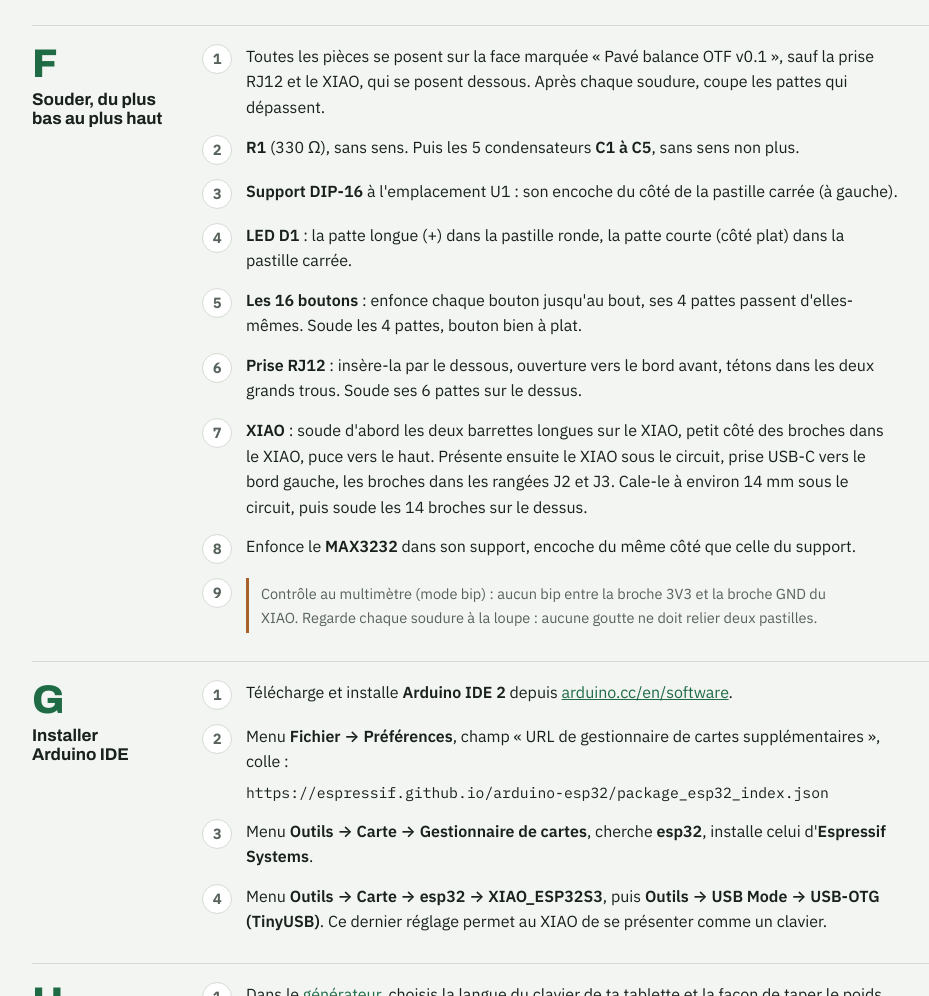
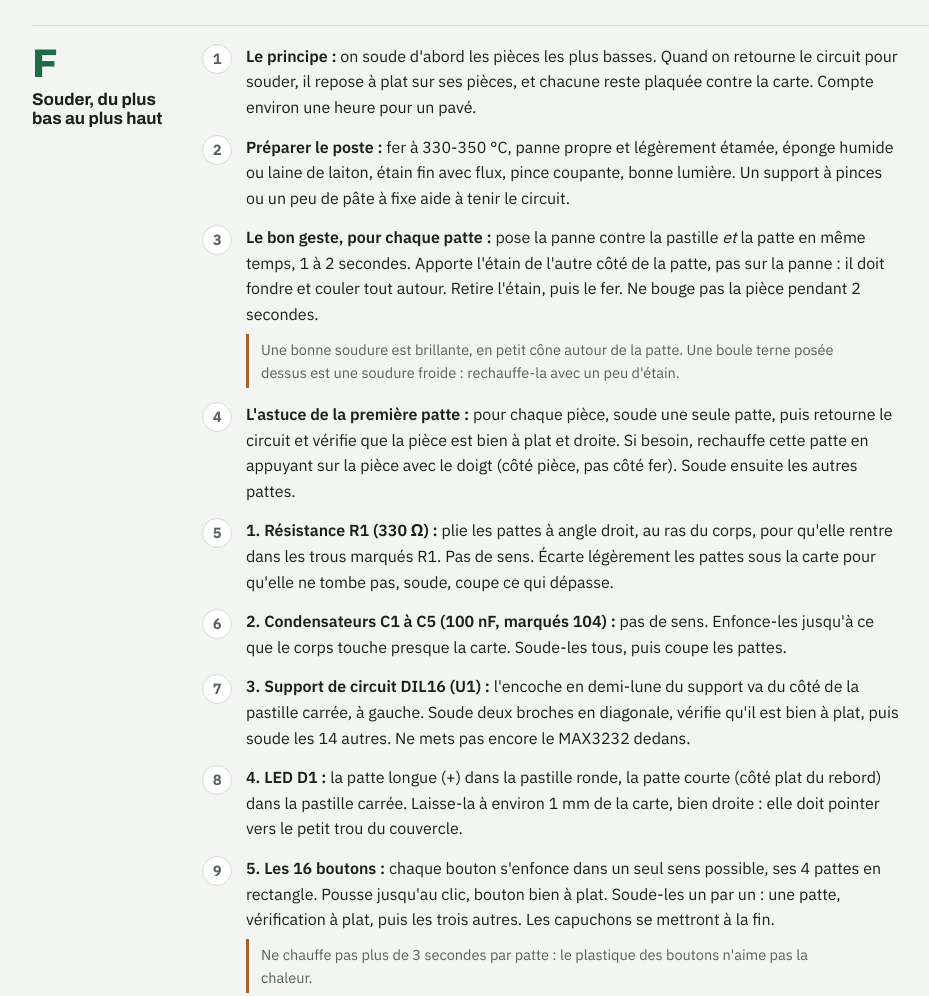
Before and after one commit to nicolasmieral-wq/balance-connectee-otf, a plain HTML site: page docs/kit/index.html in a window 1280 px wide. Shown: the part 6032-7028 px from the top of the page, without its empty margins (84-1013 px from the left). Drawn offline with Linux system fonts and the light colour scheme.

Commit message:
Kit : guide de soudure pas à pas
Co-Authored-By: Claude Opus 5.5 <noreply@anthropic.com>
Claude-Session: https://claude.ai/code/session_017j3kZc2cF2CFNJpLeghc96

```diff
--- a/docs/kit/index.html
+++ b/docs/kit/index.html
@@ -273,15 +273,22 @@ html{scroll-behavior:smooth}
 
       <article class="phase"><header><span class="lettre">F</span><h3>Souder, du plus bas au plus haut</h3></header>
         <ol class="etapes">
-          <li><div><p>Toutes les pièces se posent sur la face marquée « Pavé balance OTF v0.1 », sauf la prise RJ12 et le XIAO, qui se posent dessous. Après chaque soudure, coupe les pattes qui dépassent.</p></div></li>
-          <li><div><p><b>R1</b> (330 Ω), sans sens. Puis les 5 condensateurs <b>C1 à C5</b>, sans sens non plus.</p></div></li>
-          <li><div><p><b>Support DIP-16</b> à l'emplacement U1 : son encoche du côté de la pastille carrée (à gauche).</p></div></li>
-          <li><div><p><b>LED D1</b> : la patte longue (+) dans la pastille ronde, la patte courte (côté plat) dans la pastille carrée.</p></div></li>
-          <li><div><p><b>Les 16 boutons</b> : enfonce chaque bouton jusqu'au bout, ses 4 pattes passent d'elles-mêmes. Soude les 4 pattes, bouton bien à plat.</p></div></li>
-          <li><div><p><b>Prise RJ12</b> : insère-la par le dessous, ouverture vers le bord avant, tétons dans les deux grands trous. Soude ses 6 pattes sur le dessus.</p></div></li>
-          <li><div><p><b>XIAO</b> : soude d'abord les deux barrettes longues sur le XIAO, petit côté des broches dans le XIAO, puce vers le haut. Présente ensuite le XIAO sous le circuit, prise USB-C vers le bord gauche, les broches dans les rangées J2 et J3. Cale-le à environ 14 mm sous le circuit, puis soude les 14 broches sur le dessus.</p></div></li>
-          <li><div><p>Enfonce le <b>MAX3232</b> dans son support, encoche du même côté que celle du support.</p></div></li>
-          <li><div><p class="verif">Contrôle au multimètre (mode bip) : aucun bip entre la broche 3V3 et la broche GND du XIAO. Regarde chaque soudure à la loupe : aucune goutte ne doit relier deux pastilles.</p></div></li>
+          <li><div><p><b>Le principe :</b> on soude d'abord les pièces les plus basses. Quand on retourne le circuit pour souder, il repose à plat sur ses pièces, et chacune reste plaquée contre la carte. Compte environ une heure pour un pavé.</p></div></li>
+          <li><div><p><b>Préparer le poste :</b> fer à 330-350 °C, panne propre et légèrement étamée, éponge humide ou laine de laiton, étain fin avec flux, pince coupante, bonne lumière. Un support à pinces ou un peu de pâte à fixe aide à tenir le circuit.</p></div></li>
+          <li><div><p><b>Le bon geste, pour chaque patte :</b> pose la panne contre la pastille <i>et</i> la patte en même temps, 1 à 2 secondes. Apporte l'étain de l'autre côté de la patte, pas sur la panne : il doit fondre et couler tout autour. Retire l'étain, puis le fer. Ne bouge pas la pièce pendant 2 secondes.</p><p class="verif">Une bonne soudure est brillante, en petit cône autour de la patte. Une boule terne posée dessus est une soudure froide : rechauffe-la avec un peu d'étain.</p></div></li>
+          <li><div><p><b>L'astuce de la première patte :</b> pour chaque pièce, soude une seule patte, puis retourne le circuit et vérifie que la pièce est bien à plat et droite. Si besoin, rechauffe cette patte en appuyant sur la pièce avec le doigt (côté pièce, pas côté fer). Soude ensuite les autres pattes.</p></div></li>
+          <li><div><p><b>1. Résistance R1 (330 Ω) :</b> plie les pattes à angle droit, au ras du corps, pour qu'elle rentre dans les trous marqués R1. Pas de sens. Écarte légèrement les pattes sous la carte pour qu'elle ne tombe pas, soude, coupe ce qui dépasse.</p></div></li>
+          <li><div><p><b>2. Condensateurs C1 à C5 (100 nF, marqués 104) :</b> pas de sens. Enfonce-les jusqu'à ce que le corps touche presque la carte. Soude-les tous, puis coupe les pattes.</p></div></li>
+          <li><div><p><b>3. Support de circuit DIL16 (U1) :</b> l'encoche en demi-lune du support va du côté de la pastille carrée, à gauche. Soude deux broches en diagonale, vérifie qu'il est bien à plat, puis soude les 14 autres. Ne mets pas encore le MAX3232 dedans.</p></div></li>
+          <li><div><p><b>4. LED D1 :</b> la patte longue (+) dans la pastille ronde, la patte courte (côté plat du rebord) dans la pastille carrée. Laisse-la à environ 1 mm de la carte, bien droite : elle doit pointer vers le petit trou du couvercle.</p></div></li>
+          <li><div><p><b>5. Les 16 boutons :</b> chaque bouton s'enfonce dans un seul sens possible, ses 4 pattes en rectangle. Pousse jusqu'au clic, bouton bien à plat. Soude-les un par un : une patte, vérification à plat, puis les trois autres. Les capuchons se mettront à la fin.</p><p class="verif">Ne chauffe pas plus de 3 secondes par patte : le plastique des boutons n'aime pas la chaleur.</p></div></li>
+          <li><div><p><b>6. Prise RJ12 (J1), par-dessous :</b> retourne le circuit. La prise se pose sur la face opposée à l'inscription « Pavé balance OTF v0.1 », ouverture vers le bord avant, ses deux tétons en plastique dans les deux grands trous. Elle ne rentre que dans le bon sens. Soude ses 6 pattes sur le dessus, près des boutons du bas : vas-y doucement pour ne pas toucher un bouton avec le fer.</p></div></li>
+          <li><div><p><b>7. Barrettes du XIAO :</b> coupe deux morceaux de 7 broches dans une barrette longue (casse-la au niveau de la 8e broche, avec la pince). Pique-les sur la planche d'essai, écartées comme les deux rangées du XIAO, et pose le XIAO dessus, puce vers le haut. Soude les 14 broches sur le XIAO : elles restent parfaitement droites.</p></div></li>
+          <li><div><p><b>8. XIAO sous le circuit :</b> enfile les broches longues par le dessous dans les rangées J2 et J3, prise USB-C tournée vers le bord gauche. Cale le XIAO à environ 14 mm sous le circuit, par exemple avec un morceau de carton plié ou une gomme, pour que sa prise arrive en face du trou du boîtier. Soude d'abord une broche de chaque rangée, vérifie que le XIAO est bien parallèle au circuit, puis soude les 12 autres sur le dessus.</p></div></li>
+          <li><div><p><b>9. Contrôle avant de brancher :</b> regarde chaque soudure à la loupe : aucune goutte ne doit relier deux pastilles voisines, surtout autour du XIAO et de la prise RJ12.</p><p class="verif">Au multimètre, en mode bip : aucun bip entre la broche 3V3 et la broche GND du XIAO. Un bip veut dire un court-circuit : cherche la goutte d'étain qui relie deux pistes avant de brancher quoi que ce soit.</p></div></li>
+          <li><div><p><b>10. Premier essai, sans le MAX3232 :</b> branche le XIAO à l'ordinateur et charge le programme (étapes G et H). Teste les 16 touches dans le Bloc-notes (étape I). Une touche muette vient presque toujours d'une soudure à reprendre sur ce bouton.</p></div></li>
+          <li><div><p><b>11. MAX3232 :</b> débranche le câble. Ses pattes sont un peu trop écartées en sortie d'usine : appuie-les doucement sur la table, une rangée après l'autre, pour les redresser. Enfonce-le dans son support, l'encoche ou le petit point du côté de l'encoche du support.</p><p class="verif">Une fois rebranché, la broche 2 doit être à environ +5,5 V et la broche 6 à environ −5,5 V par rapport à la broche 15 (masse). Sinon la puce n'est pas un vrai MAX3232.</p></div></li>
+          <li><div><p><b>12. Capuchons :</b> enfonce un capuchon sur chaque bouton, en vérifiant qu'il passe dans son trou du couvercle avant de les poser tous.</p></div></li>
         </ol></article>
 
       <article class="phase"><header><span class="lettre">G</span><h3>Installer Arduino IDE</h3></header>
```
